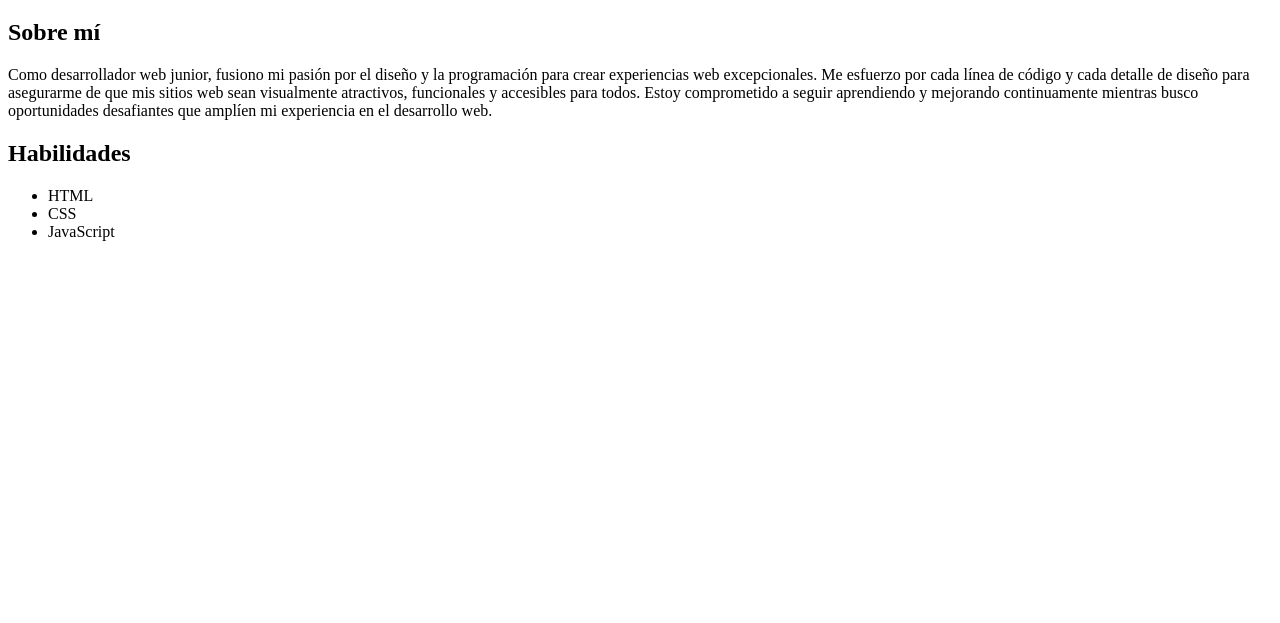
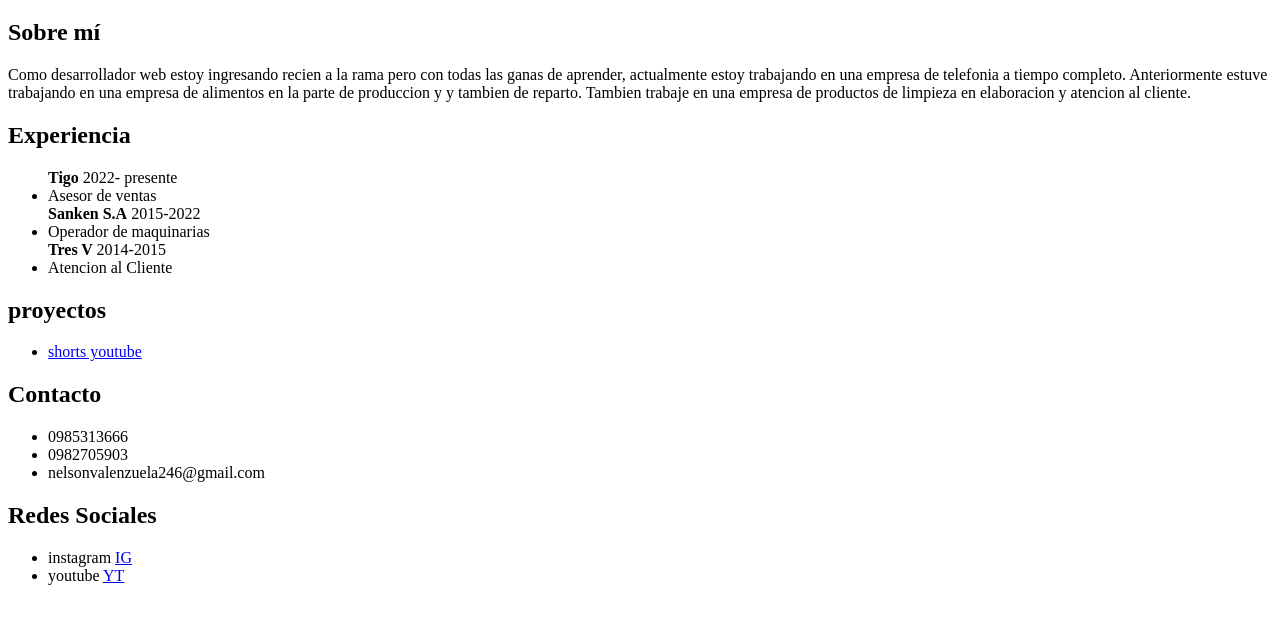
Before and after one commit to NelValen/portfolio, a plain HTML site: page index.html in a window 1280 px wide. Shown: the part 61-684 px from the top of the page. Drawn offline with Linux system fonts and the light colour scheme.

Commit message:
Prueba 2 HTML
 Se carga de nuevo html con datos un poco mas actualizados probando en Github.

```diff
--- a/index.html
+++ b/index.html
@@ -10,23 +10,55 @@
      <main>
     <section>
 <h2>Sobre mí</h2>
+<section id="sobre mí" >
 <p>
-    Como desarrollador web junior, fusiono mi pasión por el diseño y la
-      programación para crear experiencias web excepcionales. Me esfuerzo por
-      cada línea de código y cada detalle de diseño para asegurarme de que mis
-      sitios web sean visualmente atractivos, funcionales y accesibles para
-      todos. Estoy comprometido a seguir aprendiendo y mejorando continuamente
-      mientras busco oportunidades desafiantes que amplíen mi experiencia en el
-      desarrollo web.
+    Como desarrollador web estoy ingresando recien a la rama pero con todas las ganas
+     de aprender, actualmente estoy trabajando en una empresa de telefonia a tiempo completo.
+    Anteriormente estuve trabajando en una empresa de alimentos en la parte de produccion y
+y tambien de reparto. Tambien trabaje en una empresa de productos de limpieza en elaboracion
+y atencion al cliente.
+</section>
 </p>
     </section>
      <section>
-    <h2>Habilidades</h2>
+    <h2>Experiencia</h2>
     <ul>
-        <li>HTML</li>
-        <LI>CSS</LI>
-        <LI>JavaScript</LI>
+        <section id="Experiencia">
+        <b> Tigo </b> 2022- presente
+        <li>Asesor de ventas</li>
+        <strong>Sanken S.A</strong> 2015-2022
+        <li>Operador de maquinarias</li>
+        <strong>Tres V </strong> 2014-2015
+        <li>Atencion al Cliente</li>
+        </section>
     </ul>
+    </section>
+    <section id="proyectos" >
+        <h2>proyectos</h2>
+        <ul>
+            <li>
+                <a href="https://www.youtube.com/shorts/XbXa3DrsC3s">shorts youtube</a>
+            </li>
+        </ul>
+        </section>
+        <section id="Contacto">
+        <h2>Contacto</h2>
+            <ul>
+                <li>0985313666</li>
+                <li>0982705903</li>
+                <li>nelsonvalenzuela246@gmail.com</li>
+            </ul>
+        </section>
+        <section id="redes Sociales">
+        <h2>Redes Sociales</h2>
+        <ul>
+            <li>instagram
+            <a href="https://www.instagram.com/nel.valen/"> IG</a>
+            <li>youtube
+            <a href="https://www.youtube.com/feed/you"> YT</a>
+            </li>
+        </ul>
+        </section>
      </main>
 </body>
 </html>
```
